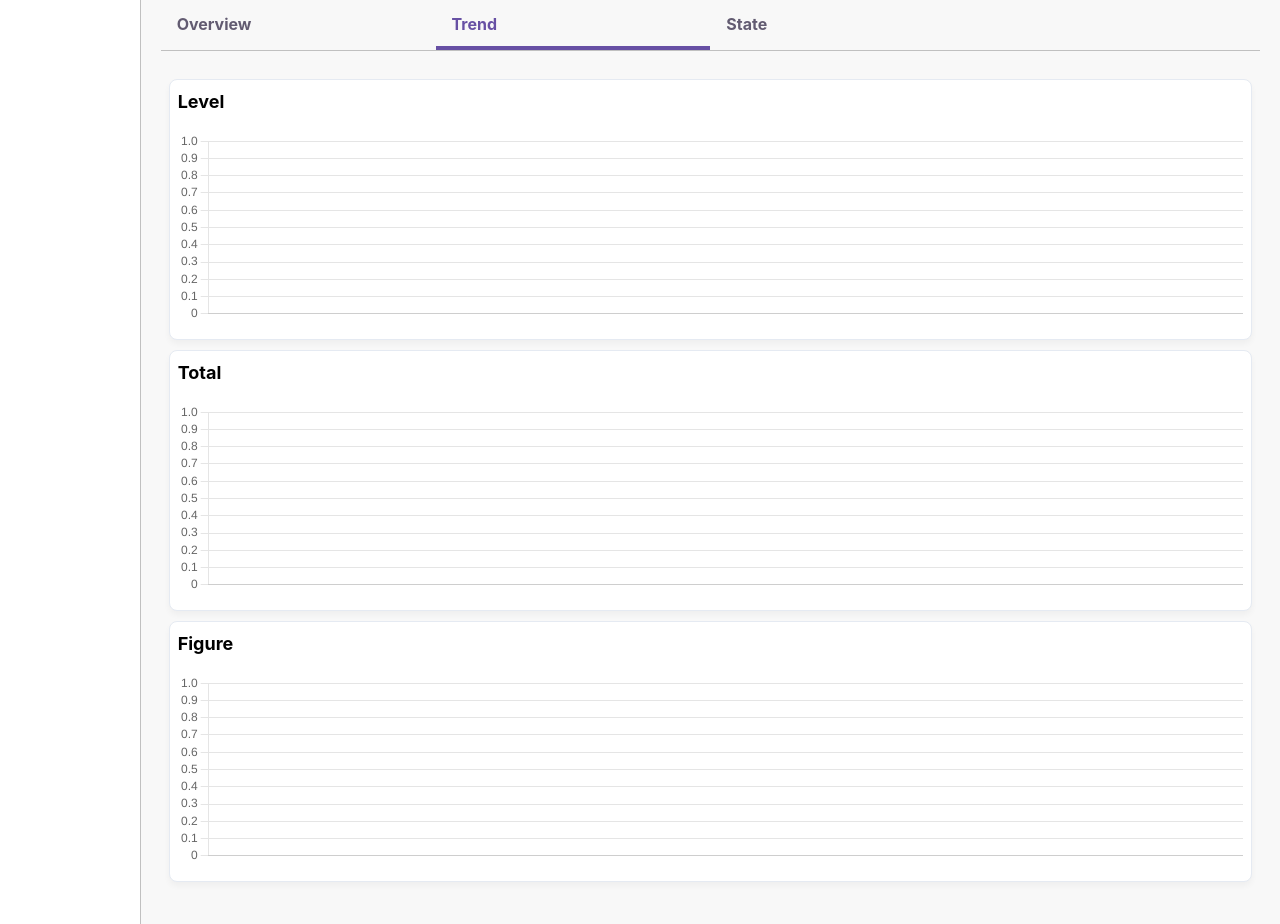
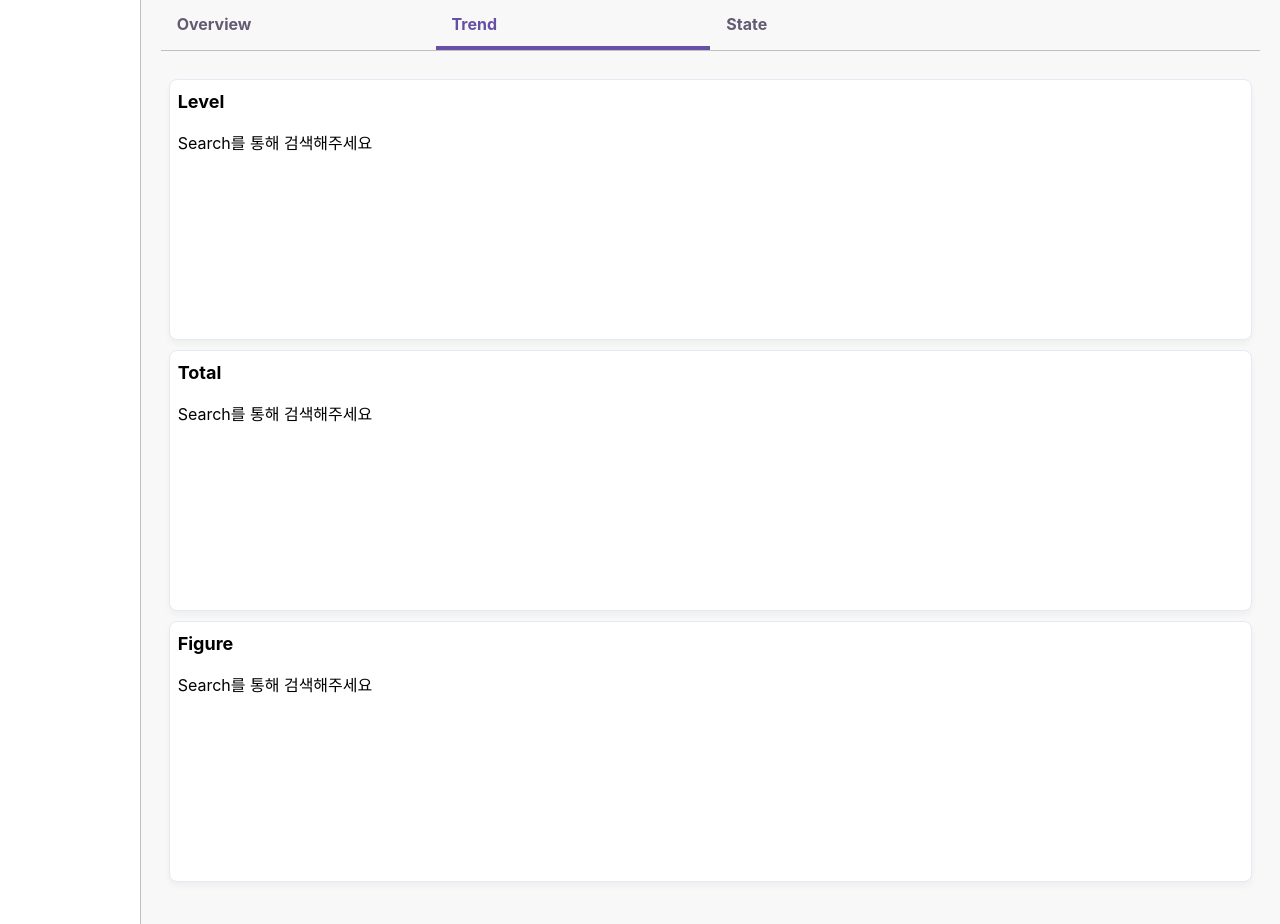
Before and after one commit to jmeno1011/tono-ui, a React (Create React App) app: page /p-dashboard/trend in a window 1280 px wide. Shown: the part 460-1384 px from the top of the page. Built offline with nearby package versions, Linux system fonts and the light colour scheme; no server answers; the database is empty; a small style sheet from the web is missing.

Commit message:
fixed data change chart error but rest the refresh bug

```diff
--- a/src/components/PDashboard/Trend/FigureChart/FigureChart.tsx
+++ b/src/components/PDashboard/Trend/FigureChart/FigureChart.tsx
@@ -1,5 +1,5 @@
-import React from 'react'
-import ChartTitle from '../ChartTitle/ChartTitle';
+import React from "react";
+import ChartTitle from "../ChartTitle/ChartTitle";
 import {
   Chart as ChartJS,
   CategoryScale,
@@ -10,10 +10,10 @@ import {
   Tooltip,
   Filler,
   Legend,
-} from 'chart.js';
-import { Line } from 'react-chartjs-2';
-import { Datasets } from 'types/pType';
-import NoData from 'components/PDashboard/common/NoData/NoData';
+} from "chart.js";
+import { Line } from "react-chartjs-2";
+import { Datasets } from "types/pType";
+import NoData from "components/PDashboard/common/NoData/NoData";
 
 ChartJS.register(
   CategoryScale,
@@ -26,19 +26,25 @@ ChartJS.register(
   Legend
 );
 
-interface FigureChartProps{
-  figureData?: Datasets;
+interface FigureChartProps {
+  figureData: Datasets;
 }
 
-export default function FigureChart({figureData}:FigureChartProps) {
+export default function FigureChart({ figureData }: FigureChartProps) {
   return (
     <div className="trend__chart__container">
       <header>
         <ChartTitle>Figure</ChartTitle>
       </header>
-      <div className="trend__chart__wrapper">{figureData ? <Line options={options} data={figureData} />:<NoData />}</div>
+      <div className="trend__chart__wrapper">
+        {figureData.labels.length > 0 ? (
+          <Line options={options} data={figureData} />
+        ) : (
+          <NoData />
+        )}
+      </div>
     </div>
-  )
+  );
 }
 
 const options = {
@@ -53,6 +59,6 @@ const options = {
   },
   aspectRatio: 5.5,
   animation: {
-    duration: 0
-  }
+    duration: 0,
+  },
 };
--- a/src/components/PDashboard/Trend/LevelChart/LevelChart.tsx
+++ b/src/components/PDashboard/Trend/LevelChart/LevelChart.tsx
@@ -1,4 +1,4 @@
-import React from 'react'
+import React from "react";
 import {
   Chart as ChartJS,
   CategoryScale,
@@ -8,11 +8,11 @@ import {
   Title,
   Tooltip,
   Legend,
-} from 'chart.js';
-import { Line } from 'react-chartjs-2';
-import ChartTitle from '../ChartTitle/ChartTitle';
-import { Datasets } from 'types/pType';
-import NoData from 'components/PDashboard/common/NoData/NoData';
+} from "chart.js";
+import { Line } from "react-chartjs-2";
+import ChartTitle from "../ChartTitle/ChartTitle";
+import { Datasets } from "types/pType";
+import NoData from "components/PDashboard/common/NoData/NoData";
 
 ChartJS.register(
   CategoryScale,
@@ -24,19 +24,25 @@ ChartJS.register(
   Legend
 );
 
-interface LevelChartProps{
-  levelData?: Datasets;
+interface LevelChartProps {
+  levelData: Datasets;
 }
 
-export default function LevelChart({levelData}:LevelChartProps) {
+export default function LevelChart({ levelData }: LevelChartProps) {
   return (
     <div className="trend__chart__container">
       <header>
         <ChartTitle>Level</ChartTitle>
       </header>
-      <div className="trend__chart__wrapper">{levelData ? <Line options={options} data={levelData} /> : <NoData />}</div>
+      <div className="trend__chart__wrapper">
+        {levelData.labels.length > 0 ? (
+          <Line options={options} data={levelData} redraw={true} />
+        ) : (
+          <NoData />
+        )}
+      </div>
     </div>
-  )
+  );
 }
 
 const options = {
@@ -51,6 +57,6 @@ const options = {
   },
   aspectRatio: 5.5,
   animation: {
-    duration: 0
-  }
+    duration: 0,
+  },
 };
--- a/src/components/PDashboard/Trend/TotalChart/TotalChart.tsx
+++ b/src/components/PDashboard/Trend/TotalChart/TotalChart.tsx
@@ -23,7 +23,7 @@ ChartJS.register(
 );
 
 interface TotalChartProps {
-  totalData?: Datasets;
+  totalData: Datasets;
 }
 
 export default function TotalChart({ totalData }: TotalChartProps) {
@@ -32,7 +32,13 @@ export default function TotalChart({ totalData }: TotalChartProps) {
       <header>
         <ChartTitle>Total</ChartTitle>
       </header>
-      <div className="trend__chart__wrapper">{totalData ? <Bar options={options} data={totalData} />:<NoData />}</div>
+      <div className="trend__chart__wrapper">
+        {totalData.labels.length > 0 ? (
+          <Bar options={options} data={totalData} />
+        ) : (
+          <NoData />
+        )}
+      </div>
     </div>
   );
 }
@@ -49,6 +55,6 @@ const options = {
   },
   aspectRatio: 5.5,
   animation: {
-    duration: 0
-  }
+    duration: 0,
+  },
 };
--- a/src/pages/dashboard1/Trend/Trend.tsx
+++ b/src/pages/dashboard1/Trend/Trend.tsx
@@ -3,76 +3,101 @@ import TotalChart from "components/PDashboard/Trend/TotalChart/TotalChart";
 import { useSelector } from "react-redux";
 import { RootState } from "store";
 import { Datasets } from "types/pType";
-import styles from "./Trend.module.css"
+import styles from "./Trend.module.css";
 import LevelChart from "components/PDashboard/Trend/LevelChart/LevelChart";
 import FigureChart from "components/PDashboard/Trend/FigureChart/FigureChart";
 
 export default function Trend() {
   const { surveyResult } = useSelector((state: RootState) => state.pDash);
 
-  const [totalData, setTotalData] = useState<Datasets>();
-  const [levelData, setLevelData] = useState<Datasets>();
-  const [figureData, setFigureData] = useState<Datasets>();
-
-  useEffect(()=>{
-    const labels = surveyResult.map(survey => survey.SEQ);
-    setTotalData({
-      labels,
-      datasets:[
+  const [levelData, setLevelData] = useState<Datasets>({
+    labels: [],
+    datasets: [
       {
-          label: 'total',
-          data: surveyResult.map(survey => survey.TOTAL),
-          backgroundColor: 'rgb(103, 80, 164)'
-        }
-      ]
-    })
-    setLevelData(
+        label: "level",
+        data: [],
+        borderColor: "rgb(103, 80, 164)",
+        backgroundColor: "rgb(103, 80, 164)",
+      },
+    ],
+  });
+  const [totalData, setTotalData] = useState<Datasets>({
+    labels: [],
+    datasets: [
       {
-        labels,
-        datasets:[
-          {
-            label: 'total',
-            data: surveyResult.map(survey => survey.LEVEL),
-            borderColor: 'rgb(103, 80, 164)',
-            backgroundColor: 'rgb(103, 80, 164)',
-          }
-        ]
-      }
-    )
-    setFigureData(
-      {
-        labels,
-        datasets:[
+        label: "total",
+        data: [],
+        backgroundColor: "rgb(103, 80, 164)",
+      },
+    ],
+  });
+  const [figureData, setFigureData] = useState<Datasets>({
+    labels: [],
+    datasets: [
       {
         fill: true,
-            label: 'FIGURE1',
-            data: surveyResult.map(survey => survey.FIGURE1),
-            borderColor: 'rgb(103, 80, 164)',
-            backgroundColor: 'rgb(103, 80, 164, 0.5)',
+        label: "FIGURE1",
+        data: [],
+        borderColor: "rgb(103, 80, 164)",
+        backgroundColor: "rgb(103, 80, 164, 0.5)",
       },
       {
         fill: true,
-            label: 'FIGURE2',
-            data: surveyResult.map(survey => survey.FIGURE2),
-            borderColor: 'rgb(157, 179, 88)',
-            backgroundColor: 'rgb(157, 179, 88, 0.5)',
+        label: "FIGURE2",
+        data: [],
+        borderColor: "rgb(157, 179, 88)",
+        backgroundColor: "rgb(157, 179, 88, 0.5)",
       },
       {
         fill: true,
-            label: 'FIGURE3',
-            data: surveyResult.map(survey => survey.FIGURE3),
-            borderColor: 'rgb(48, 74, 150)',
-            backgroundColor: 'rgb(48, 74, 150, 0.5)',
-          }
-        ]
-      }
-    )
-  },[surveyResult])
+        label: "FIGURE3",
+        data: [],
+        borderColor: "rgb(48, 74, 150)",
+        backgroundColor: "rgb(48, 74, 150, 0.5)",
+      },
+    ],
+  });
+
+  useEffect(() => {
+    setLevelData((prev) => ({
+      labels: surveyResult.map((survey) => survey.SEQ),
+      datasets: prev.datasets.map((data) => ({
+        ...data,
+        data: surveyResult.map((survey) => survey.LEVEL),
+      })),
+    }));
+
+    setTotalData((prev) => ({
+      labels: surveyResult.map((survey) => survey.SEQ),
+      datasets: prev.datasets.map((data) => ({
+        ...data,
+        data: surveyResult.map((survey) => survey.TOTAL),
+      })),
+    }));
+    setFigureData((prev) => ({
+      labels: surveyResult.map((survey) => survey.SEQ),
+      datasets: [
+        {
+          ...prev.datasets[0],
+          data: surveyResult.map((survey) => survey.FIGURE1),
+        },
+        {
+          ...prev.datasets[1],
+          data: surveyResult.map((survey) => survey.FIGURE2),
+        },
+        {
+          ...prev.datasets[2],
+          data: surveyResult.map((survey) => survey.FIGURE3),
+        },
+      ],
+    }));
+  }, [surveyResult]);
+
   return (
     <div className={styles.container}>
-      <LevelChart levelData={levelData}/>
-      <TotalChart totalData={totalData}/>
-      <FigureChart figureData={figureData}/>
+      <LevelChart levelData={levelData} />
+      <TotalChart totalData={totalData} />
+      <FigureChart figureData={figureData} />
     </div>
   );
 }
```
Also changed, not shown: src/types/pType.ts (+5 -5 lines). Lines whose indentation alone changed are shown as unchanged.
